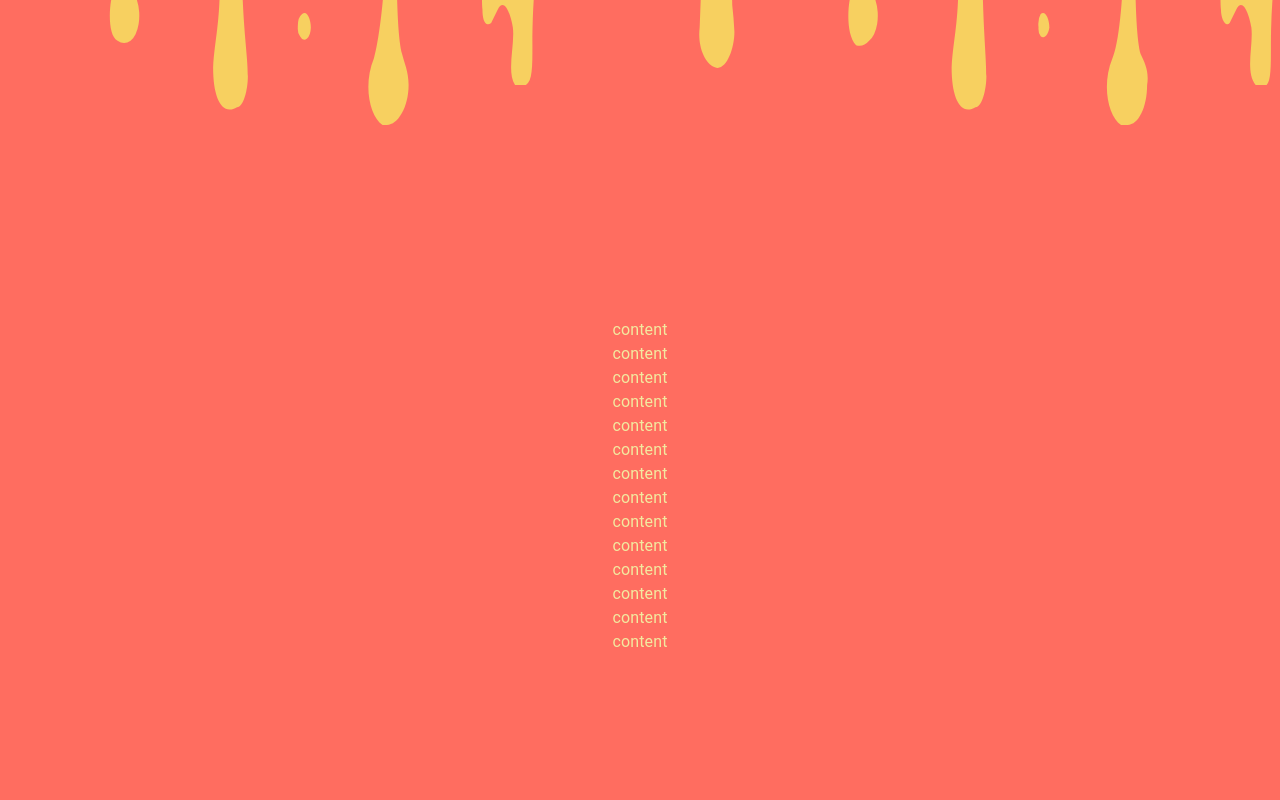
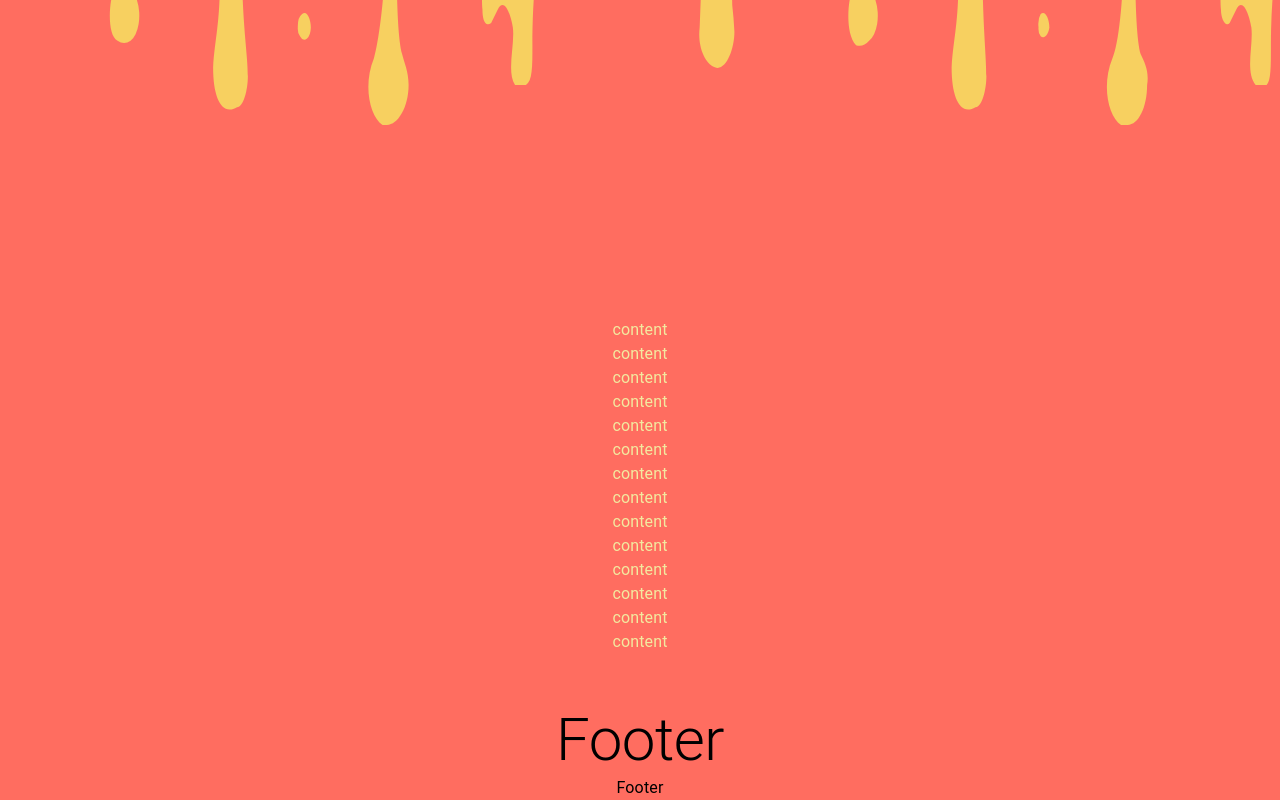
Before and after one commit to Ollie-Judge/experimental-website, a React (Create React App) app: page / in a window 1280 px wide. Shown: the part 581-1381 px from the top of the page. Before the commit the page ends 1235 px from the top, so only its background shows below. Built offline with nearby package versions, Linux system fonts and the light colour scheme.

Commit message:
added svg footer

```diff
--- a/src/App.js
+++ b/src/App.js
@@ -2,6 +2,7 @@ import "./App.css";
 import Header from "./components/header";
 import HeaderDividerBottom from ".//components/dividers/headerDivider";
 import Content from "./components/content";
+import Footer from "./components/footer";
 
 function App() {
   return (
@@ -9,6 +10,7 @@ function App() {
       <Header />
       <HeaderDividerBottom />
       <Content />
+      <Footer />
     </div>
   );
 }
--- a/src/components/content.js
+++ b/src/components/content.js
@@ -8,7 +8,6 @@ function Content() {
       style={{
         zindex: "-1",
         width: "100%",
-        background: "#FF6D60",
         margin: "auto",
         padding: "0",
       }}
--- /dev/null
+++ b/src/components/footer.js
@@ -0,0 +1,29 @@
+import { Typography, Grid, Box } from "@mui/material";
+import "./style/footer.css";
+
+function Footer() {
+  return (
+    <Box
+      id="footerContainer"
+      style={{
+        width: "100%",
+        margin: "auto",
+        padding: "0",
+        backgroundImage: "./images/layered-waves-haikei.svg",
+      }}
+      className="backgroundFooterColour"
+    >
+      <Grid container direction="column" alignItems="center">
+        <Grid item xs={12} style={{ margin: "50px 25px auto" }}>
+          <Typography variant="h2">Footer</Typography>
+        </Grid>
+
+        <Grid item>
+          <Typography>Footer</Typography>
+        </Grid>
+      </Grid>
+    </Box>
+  );
+}
+
+export default Footer;
--- a/src/components/header.js
+++ b/src/components/header.js
@@ -2,6 +2,9 @@ import { Typography, Button, Grid, Box } from "@mui/material";
 import "./style/header.css";
 
 function Header() {
+  const buttonDissolve = () => {
+    document.getElementById("headerButton").classList.add("scaleOutCenter");
+  };
   return (
     <Box
       style={{ width: "100%", margin: "auto", padding: "0" }}
@@ -39,10 +42,12 @@ function Header() {
 
         <Grid item xs={12} style={{ margin: "25px 50px" }}>
           <Button
+            id="headerButton"
             variant="outlined"
             style={{
               borderRadius: "25px",
             }}
+            onClick={buttonDissolve}
           >
             Click here to express your satisfaction
           </Button>
--- /dev/null
+++ b/src/components/style/footer.css
@@ -0,0 +1,3 @@
+#FooterContainer {
+  background-image: url("../images/layered-waves-haikei.svg");
+}
--- a/src/components/style/header.css
+++ b/src/components/style/header.css
@@ -6,3 +6,9 @@
     rgba(152, 216, 170, 1) 100%
   );
 }
+
+.scaleOutCenter {
+  -webkit-animation: scaleOutCenter 0.5s cubic-bezier(0.55, 0.085, 0.68, 0.53)
+    both;
+  animation: scaleOutCenter 0.5s cubic-bezier(0.55, 0.085, 0.68, 0.53) both;
+}
```
Also changed, not shown: src/images/layered-waves-haikei.svg (added).
